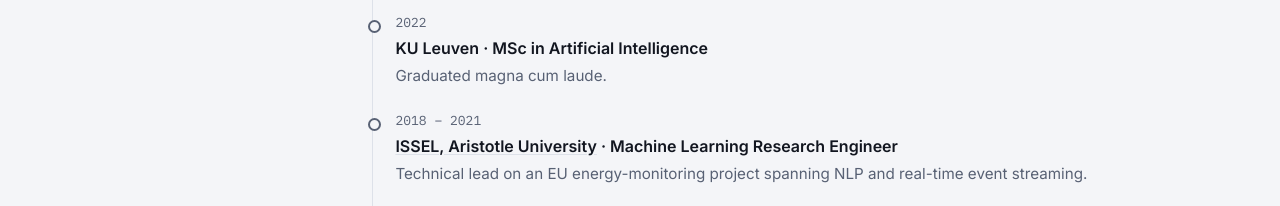
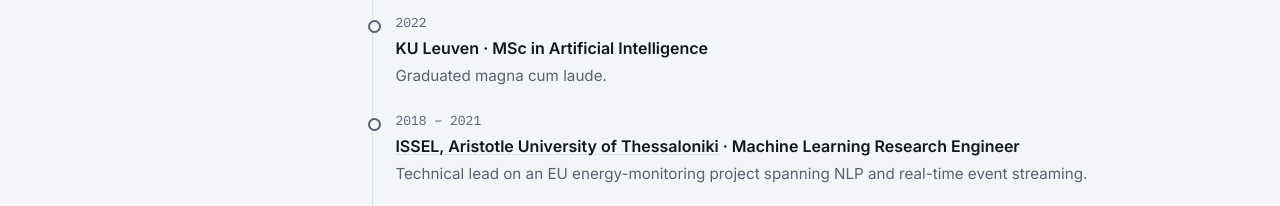
Before and after one commit to ioannisantoniadis/ioannisantoniadis.github.io, a plain HTML site: page index.html in a window 1280 px wide. Shown: the part 860-1066 px from the top of the page. Drawn offline with nearby package versions, Linux system fonts and the light colour scheme.

Commit message:
Path: ISSEL, Aristotle University of Thessaloniki (the official name)
Co-Authored-By: Claude Opus 5.5 <noreply@anthropic.com>

```diff
--- a/index.html
+++ b/index.html
@@ -119,7 +119,7 @@ main { max-width: 1080px; margin: 0 auto; }
         <li class="now"><span class="when">now</span><span class="what"><a href="https://www.spotify.com/">Spotify</a> · Machine Learning Engineer</span><span class="detail">Ranking and personalization.</span></li>
         <li><span class="when">2022 – 2026</span><span class="what"><a href="https://www.expediagroup.com/home/default.aspx">Expedia Group</a> · Machine Learning Scientist</span><span class="detail">Four years on large-scale ranking and retrieval with deep learning, LLMs and multimodal methods.</span></li>
         <li><span class="when">2022</span><span class="what">KU Leuven · MSc in Artificial Intelligence</span><span class="detail">Graduated magna cum laude.</span></li>
-        <li><span class="when">2018 – 2021</span><span class="what"><a href="https://issel.ee.auth.gr/en/13-2/">ISSEL, Aristotle University</a> · Machine Learning Research Engineer</span><span class="detail">Technical lead on an EU energy-monitoring project spanning NLP and real-time event streaming.</span></li>
+        <li><span class="when">2018 – 2021</span><span class="what"><a href="https://issel.ee.auth.gr/en/13-2/">ISSEL, Aristotle University of Thessaloniki</a> · Machine Learning Research Engineer</span><span class="detail">Technical lead on an EU energy-monitoring project spanning NLP and real-time event streaming.</span></li>
         <li><span class="when">2016 – 2018</span><span class="what"><a href="https://veltio.com/">Veltio</a> · Software Engineer</span><span class="detail">Data pipelines and systems for major retailers such as Sainsbury's.</span></li>
         <li><span class="when">2015 – 2016</span><span class="what"><a href="https://www.iti.gr/iti/en/home/">CERTH</a> · Research Associate</span><span class="detail">An EU-funded project on cloud computing, while the field was still young.</span></li>
         <li><span class="when">2015</span><span class="what">Aristotle University of Thessaloniki · MEng in Electrical and Computer Engineering</span><span class="detail">Top 3% of the class.</span></li>
```
